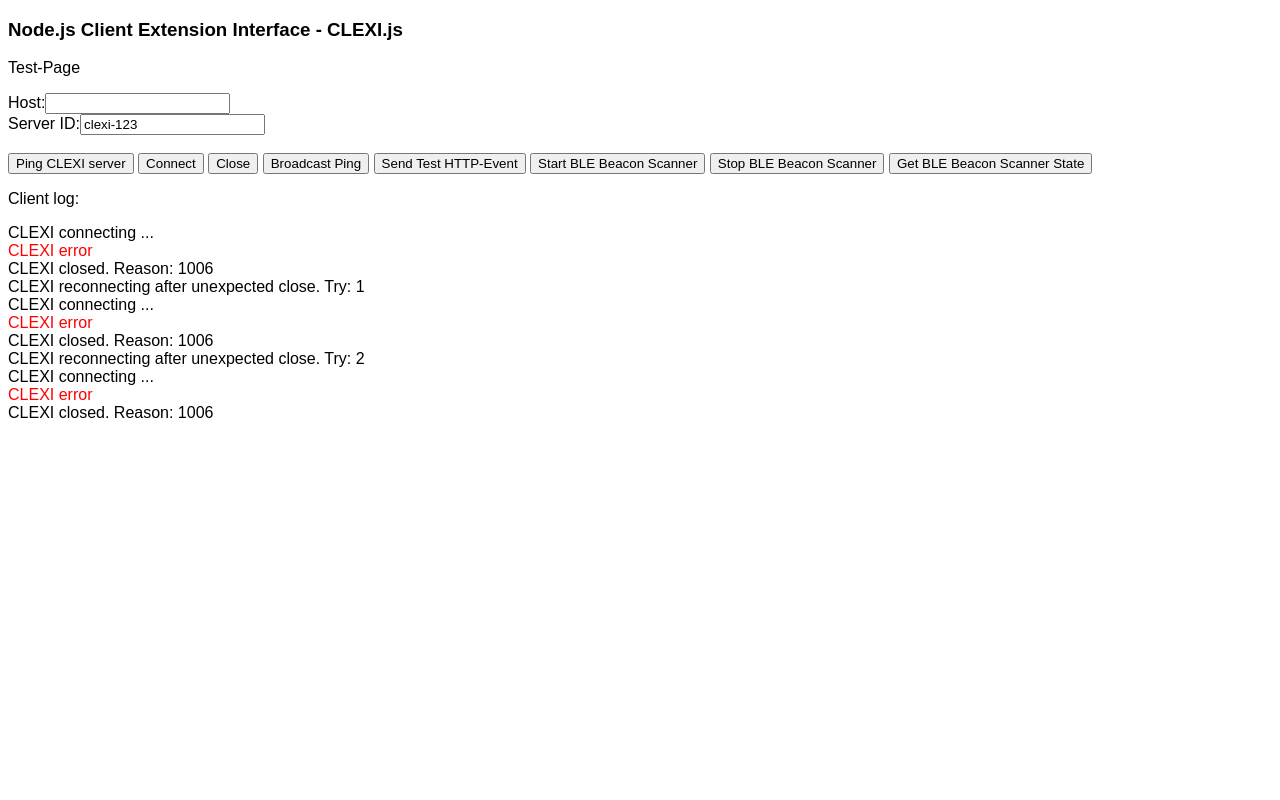
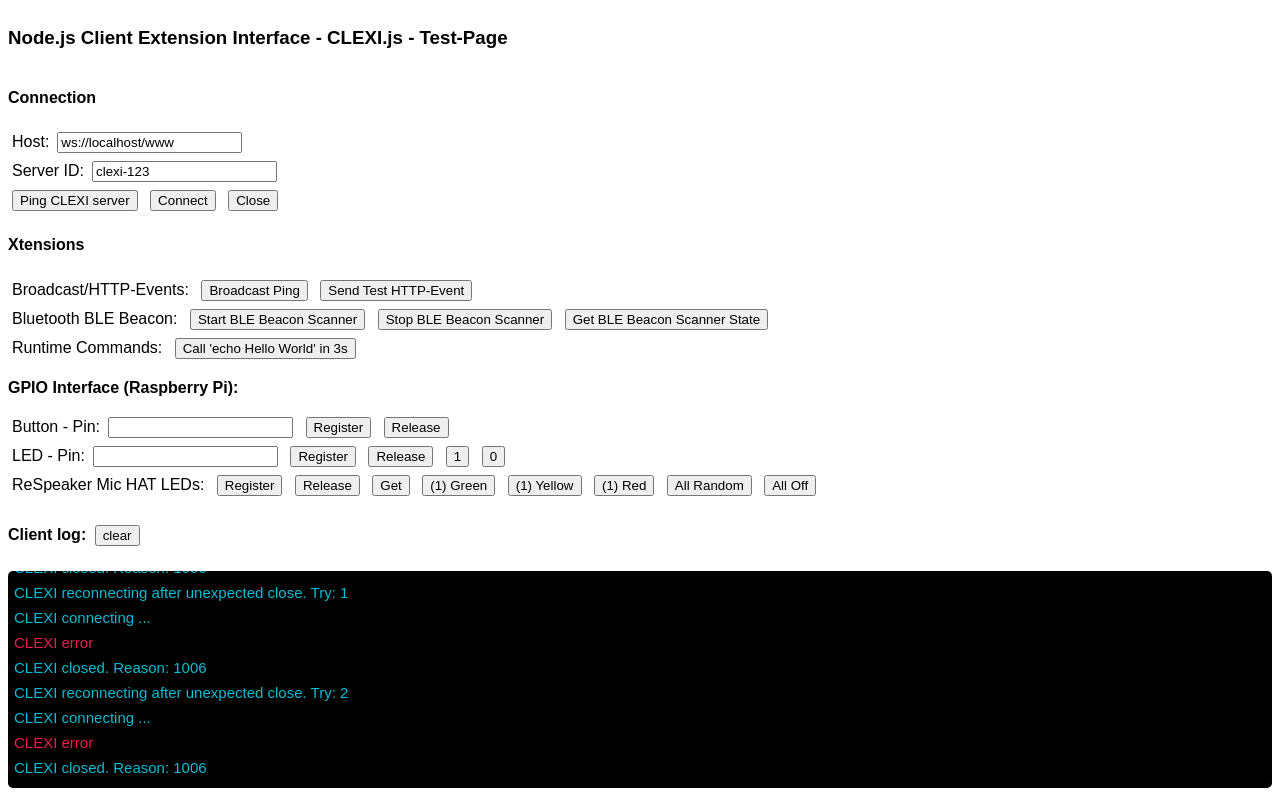
Before and after one commit to bytemind-de/nodejs-client-extension-interface, a website: page www/index.html in a window 1280 px wide. Both pictures are taken after a click on the button "Connect". Drawn offline with Linux system fonts and the light colour scheme.

Commit message:
updated test-page with new xtensions and better look

```diff
--- a/www/index.html
+++ b/www/index.html
@@ -20,54 +20,119 @@
 	<script type="text/javascript" src="js/jquery-3.1.1.min.js" charset="UTF-8"></script>
 	<link rel="stylesheet" href="css/main.css">
 	-->
-	<script type="text/javascript" src="lib/clexi-0.8.2.js" charset="UTF-8"></script>
+	<script type="text/javascript" src="lib/clexi-0.9.0.js" charset="UTF-8"></script>
 	<style>
+	html {
+		height: 100%;
+	}
 	body {
 		font-family: Sans-Serif;
+		display: flex;
+		flex-direction: column;
+		height: calc(100% - 16px);
+	}
+	button, input, label {
+		margin: 4px;
+	}
+	#log-out {
+	    font-size: 15px;
+		color: #00bcd4;
+		background: #000;
+		padding: 4px 6px;
+		border-radius: 5px;
+		flex: 1 1 auto;
+		min-height: 200px;
+		overflow: auto;
+	}
+	#log-out > p {
+		margin: 8px 0;
 	}
 	</style>
 </head>
 <body>
 	<div>
-		<h3>Node.js Client Extension Interface - CLEXI.js</h3>
-		<p>Test-Page</p>
+		<h3>Node.js Client Extension Interface - CLEXI.js - Test-Page</h3>
 	</div>
 	<div>
+		<h4>Connection</h4>
 		<label>Host:</label><input id="customHost"><br>
 		<label>Server ID:</label><input id="customServerId">
+		<div>
+			<button onclick="serverPing()">Ping CLEXI server</button>
+			<button onclick="connectToWebsocket()">Connect</button>
+			<button onclick="closeWebsocketConnection()">Close</button>
+		</div>
 	</div>
-	<br>
+	<h4>Xtensions</h4>
 	<div>
-		<button onclick="serverPing()">Ping CLEXI server</button>
-		<button onclick="connectToWebsocket()">Connect</button>
-		<button onclick="closeWebsocketConnection()">Close</button>
+		<label>Broadcast/HTTP-Events:</label>
 		<button onclick="websocketSendPing()">Broadcast Ping</button>
 		<button onclick="httpTestEvent()">Send Test HTTP-Event</button>
+	</div>
+	<div>
+		<label>Bluetooth BLE Beacon:</label>
 		<button onclick="websocketSendStartToBleBeaconScanner()">Start BLE Beacon Scanner</button>
 		<button onclick="websocketSendStopToBleBeaconScanner()">Stop BLE Beacon Scanner</button>
 		<button onclick="websocketSendStateRequestToBleBeaconScanner()">Get BLE Beacon Scanner State</button>
 	</div>
-	<div id="log-out">
-		<p>Client log:</p>
+	<div>
+		<label>Runtime Commands:</label>
+		<button onclick="websocketSendRuntimeCommand()">Call 'echo Hello World' in 3s</button>
 	</div>
+	<div>
+		<p><b>GPIO Interface (Raspberry Pi):</b></p>
+		<div>
+			<label>Button - Pin:</label><input id="gpio-button-pin" type="number">
+			<button onclick="websocketRegisterGpioButton(document.getElementById('gpio-button-pin').value);">Register</button>
+			<button onclick="websocketReleaseGpioButton(document.getElementById('gpio-button-pin').value);">Release</button>
+		</div>
+		<div>
+			<label>LED - Pin:</label><input id="gpio-led-pin" type="number">
+			<button onclick="websocketRegisterGpioLed(document.getElementById('gpio-led-pin').value);">Register</button>
+			<button onclick="websocketReleaseGpioLed(document.getElementById('gpio-led-pin').value);">Release</button>
+			<button onclick="websocketSetGpioLed(document.getElementById('gpio-led-pin').value, 1);">1</button>
+			<button onclick="websocketSetGpioLed(document.getElementById('gpio-led-pin').value, 0);">0</button>
+		</div>
+		<div>
+			<label>ReSpeaker Mic HAT LEDs:</label>
+			<button onclick="websocketRegisterGpioRespeakerMicHat();">Register</button>
+			<button onclick="websocketReleaseGpioRespeakerMicHat();">Release</button>
+			<button onclick="websocketGetGpioRespeakerMicHat();">Get</button>
+			<button onclick="websocketSetGpioRespeakerMicHat(1, 0, 150, 0);">(1) Green</button>
+			<button onclick="websocketSetGpioRespeakerMicHat(1, 100, 100, 0);">(1) Yellow</button>
+			<button onclick="websocketSetGpioRespeakerMicHat(1, 150, 0, 0);">(1) Red</button>
+			<button onclick="websocketSetAllRandomGpioRespeakerMicHat();">All Random</button>
+			<button onclick="websocketSetAllOffGpioRespeakerMicHat();">All Off</button>
+		</div>
+	</div>
+	<h4>Client log: <button onclick="document.getElementById('log-out').innerHTML = '';">clear</button></h4>
+	<div id="log-out"><p>Welcome - Please connect.</p></div>
+	<div style="height: 4px; width: 100%; flex: 0 0 4px;"></div>
 	<script>
 		var logOut = document.getElementById('log-out');
 		var customHost = document.getElementById('customHost');
 		var customServerId = document.getElementById('customServerId');
 		var cachedHost = ('sessionStorage' in window)? sessionStorage.getItem('hostURL') : undefined;
-		if (cachedHost) customHost.value = cachedHost;
+		if (cachedHost){
+			customHost.value = cachedHost;
+		}else{
+			customHost.value = location.href.replace(/\/index\.html.*/, "").replace(/^http(s|):/, "ws$1:");
+		}
 
 		function log(msg){
 			console.log(msg);
-			logOut.innerHTML += (msg + "<br>");
+			var msgEle = document.createElement("p");
+			msgEle.textContent = msg;
+			logOut.appendChild(msgEle);
+			logOut.scrollTop = logOut.scrollHeight;
 		}
 		function err(e){
 			console.error(e);
-			if (e && e.msg){
-				logOut.innerHTML += ("<span style='color: #f00;'>" + e.msg + "</span><br>");
-			}else{
-				logOut.innerHTML += ("<span style='color: #f00;'>" + e + "</span><br>");
-			}
+			var msgEle = document.createElement("p");
+			msgEle.style.color = "#e91e4d";
+			msgEle.textContent = (e && e.msg)? e.msg : e;
+			logOut.appendChild(msgEle);
+			logOut.scrollTop = logOut.scrollHeight;
 		}
 
 		//CLEXI Demo
@@ -103,7 +168,7 @@
 				//log("CLEXI - welcome event.");
 
 				//subscribe to extension events:
-				subscribe();
+				subscribeAllAvailable(welcomeInfo);
 			});
 			//log("Connecting to CLEXI...");
 		}
@@ -140,11 +205,13 @@
 			});
 		}
 
+		//Broadcaster
 		function websocketSendPing(){
 			ClexiJS.send('clexi-broadcaster', {
 				text: "ping"
 			});
 		}
+		//BLE Beacon
 		function websocketSendStartToBleBeaconScanner(){
 			ClexiJS.send('ble-beacon-scanner', {
 				ctrl: "start"
@@ -160,44 +227,116 @@
 				ctrl: "state"
 			});
 		}
-
-		function subscribeToBeaconScanner(){
-			ClexiJS.subscribeTo('ble-beacon-scanner', function(e){
-				log('BLE Beacon event: ' + JSON.stringify(e));
-			}, function(e){
-				log('BLE Beacon response: ' + JSON.stringify(e));
-			}, function(e){
-				log('BLE Beacon error: ' + JSON.stringify(e));
+		//Runtime commands
+		var rtcMsgId = 1;
+		function websocketSendRuntimeCommand(){
+			ClexiJS.send('runtime-commands', {
+				id: rtcMsgId++,
+				cmd: "callCustom",
+				args: {
+					delay: 3000,
+					file: "echo",
+					TEXT: "Hello World"
+				}
 			});
 		}
-		function subscribeToBroadcaster(){
-			ClexiJS.subscribeTo('clexi-broadcaster', function(e){
-				log('Broadcaster event: ' + JSON.stringify(e));
-			}, function(e){
-				log('Broadcaster response: ' + JSON.stringify(e));
-			}, function(e){
-				log('Broadcaster error: ' + JSON.stringify(e));
+		//GPIO-Interface
+		var gpioMsgId = 1;
+		function websocketSendGpioInterfaceRequest(action, type, config){
+			ClexiJS.send('gpio-interface', {
+				id: gpioMsgId++,
+				action: action,
+				type: type,
+				config: config
 			});
 		}
-		function subscribeToHttpEvents(){
-			ClexiJS.subscribeTo('clexi-http-events', function(e){
-				log('HTTP event: ' + JSON.stringify(e));
-			}, function(e){
-				log('HTTP response: ' + JSON.stringify(e));
-			}, function(e){
-				log('HTTP error: ' + JSON.stringify(e));
+		function websocketRegisterGpioButton(pin){
+			websocketSendGpioInterfaceRequest("register", "button", {pin: pin});
+		}
+		function websocketReleaseGpioButton(pin){
+			websocketSendGpioInterfaceRequest("release", "button", {pin: pin});
+		}
+		function websocketRegisterGpioLed(pin){
+			websocketSendGpioInterfaceRequest("register", "led", {pin: pin});
+		}
+		function websocketReleaseGpioLed(pin){
+			websocketSendGpioInterfaceRequest("release", "led", {pin: pin});
+		}
+		function websocketSetGpioLed(pin, value){
+			websocketSendGpioInterfaceRequest("set", "led", {pin: pin, value: value});
+		}
+		//GPIO-Interface - Custom Item - ReSpeaker Mic HAT (SPI interface)
+		function websocketRegisterGpioRespeakerMicHat(){
+			websocketSendGpioInterfaceRequest("register", "item", {
+				file: "rpi-respeaker-mic-hat-leds",
+				options: {numOfLeds: 3}
 			});
 		}
-		function subscribe(){
-			subscribeToBeaconScanner();
-			subscribeToBroadcaster();
-			subscribeToHttpEvents();
+		function websocketReleaseGpioRespeakerMicHat(){
+			websocketSendGpioInterfaceRequest("release", "item", {
+				file: "rpi-respeaker-mic-hat-leds"
+			});
+		}
+		function websocketGetGpioRespeakerMicHat(){
+			websocketSendGpioInterfaceRequest("get", "item", {
+				file: "rpi-respeaker-mic-hat-leds"
+			});
+		}
+		function websocketSetGpioRespeakerMicHat(ledIndex, red, green, blue){
+			websocketSendGpioInterfaceRequest("set", "item", {
+				file: "rpi-respeaker-mic-hat-leds",
+				data: {ledIndex: ledIndex, red: red, green: green, blue: blue}
+			});
+		}
+		function websocketSetAllRandomGpioRespeakerMicHat(){
+			websocketSetGpioRespeakerMicHat(1, getRandomLedValue(), getRandomLedValue(), getRandomLedValue());
+			websocketSetGpioRespeakerMicHat(2, getRandomLedValue(), getRandomLedValue(), getRandomLedValue());
+			websocketSetGpioRespeakerMicHat(3, getRandomLedValue(), getRandomLedValue(), getRandomLedValue());
+		}
+		function websocketSetAllOffGpioRespeakerMicHat(){
+			websocketSetGpioRespeakerMicHat(1, 0, 0, 0);
+			websocketSetGpioRespeakerMicHat(2, 0, 0, 0);
+			websocketSetGpioRespeakerMicHat(3, 0, 0, 0);
+		}
+		function getRandomLedValue(){
+			return Math.round(Math.random() * 255 * 0.2);
+		}
+
+		//Common subscription method
+		function subscribeToXtension(xName){
+			ClexiJS.subscribeTo(xName, function(e){
+				log(xName + ' event: ' + JSON.stringify(e));
+			}, function(e){
+				log(xName + ' response: ' + JSON.stringify(e));
+			}, function(e){
+				log(xName + ' error: ' + JSON.stringify(e));
+			});
+		}
+		function subscribeAllAvailable(welcomeInfo){
+			//subscribe all active xtensions
+			if (welcomeInfo && welcomeInfo.xtensions){
+				var xtensionNames = Object.keys(welcomeInfo.xtensions);
+				xtensionNames.forEach(function(xn){
+					//check if xtension is active
+					if (welcomeInfo.xtensions[xn].active){
+						subscribeToXtension(xn);
+						subscriptions.push(xn);
+					}
+				});
+			}
+			log("Subscriptions: " + JSON.stringify(subscriptions));
 		}
 		function removeSubscriptions(){
-			ClexiJS.removeSubscription('clexi-broadcaster');
-			ClexiJS.removeSubscription('clexi-http-events');
-			ClexiJS.removeSubscription('ble-beacon-scanner');
+			//unsubscribe all active xtensions
+			subscriptions.forEach(function(xn){
+				ClexiJS.removeSubscription(xn);
+			});
+			if (subscriptions.length){
+				log("Unsubscribed all");
+			}
+			subscriptions = [];
 		}
+		var subscriptions = [];
 	</script>
 </body>
 </html>
```
Also changed, not shown: www/lib/clexi-0.9.0.js.
